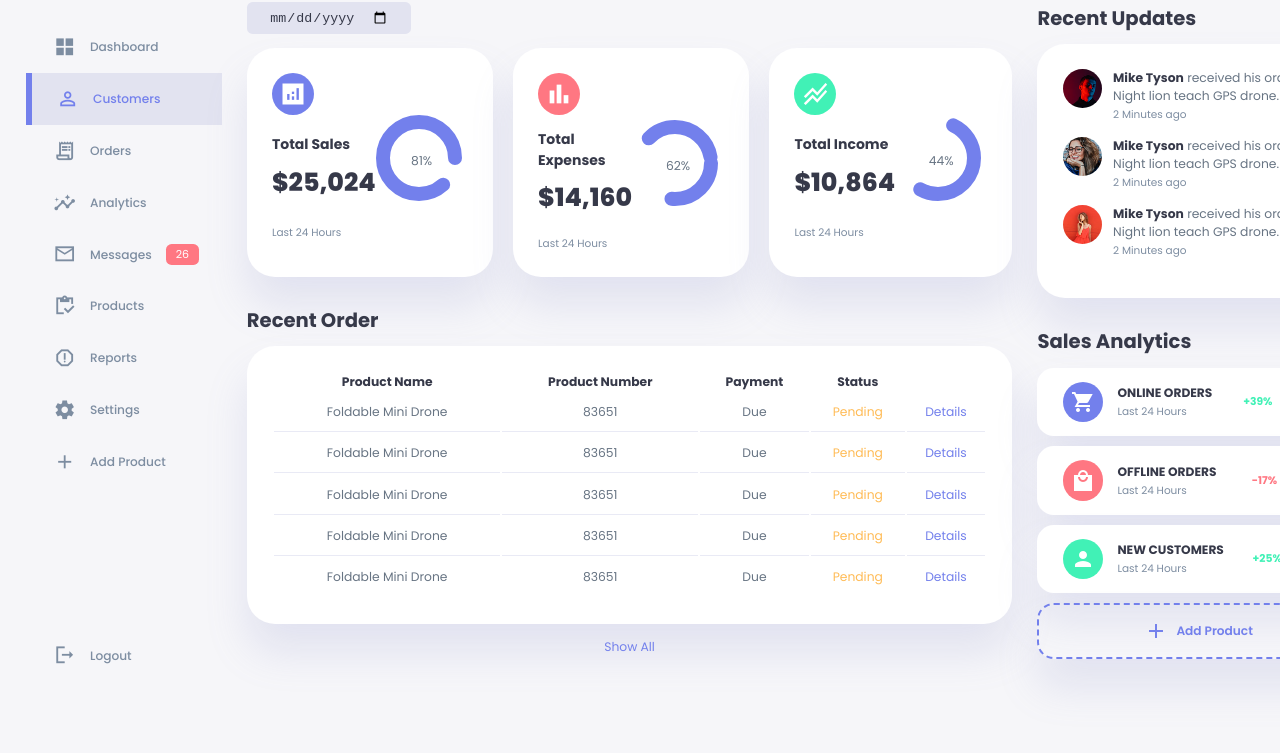
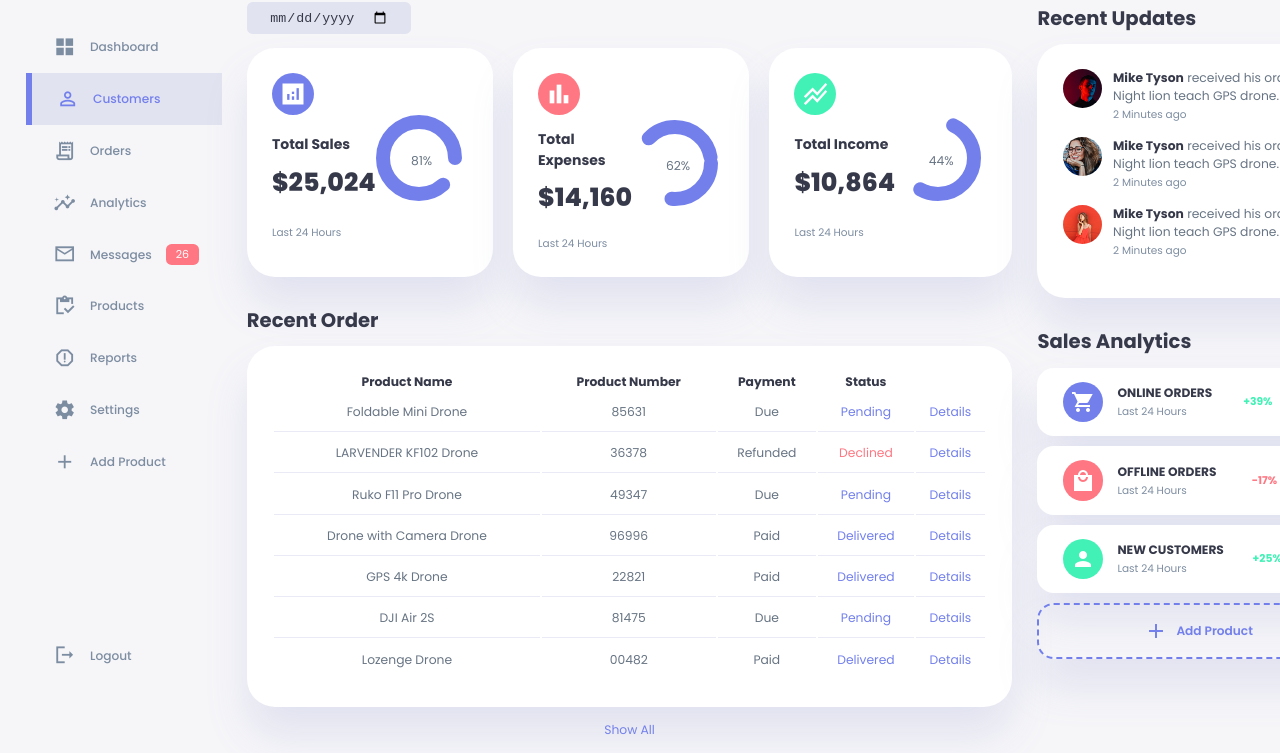
Before and after one commit to ahadullayevbilol/dashboard, a plain HTML site: page index.html in a window 1280 px wide. Shown: the part 70-823 px from the top of the page. Before the commit the page ends 800 px from the top, so only its background shows below. Drawn offline with Linux system fonts and the light colour scheme.

Commit message:
finish site

```diff
--- a/css/style.css
+++ b/css/style.css
@@ -22,6 +22,15 @@
     --card-padding: 1.8rem;
     --padding-1: 1.2rem;
 
+    --box-shadow: 0 2rem 3rem var(--color-light);
+}
+
+.dark-theme-variables{
+    --color-background: #181a1e;
+    --color-white: #20252b;
+    --color-dark: #edeffd;
+    --color-dark-variant: #a3bdcc;
+    --color-light: rgba(0, 0, 0, 0.4);
     --box-shadow: 0 2rem 3rem var(--color-light);
 }
 
@@ -130,7 +139,6 @@ aside{
 }
 
 aside .top{
-    background-color: white;
     display: flex;
     align-items: center;
     justify-content: space-between;
@@ -515,6 +523,11 @@ main .recent-orders a{
     justify-content: center;
 }
 
+.right .sales-analytics .add-product:hover{
+    background: var(--color-primary);
+    color: var(--color-white);
+}
+
 .right .sales-analytics .add-product div{
     display: flex;
     align-items: center;
@@ -573,16 +586,6 @@ main .recent-orders a{
     main .insights > div:nth-child(3) {
         margin-left: 0;
     }
-
-    /* main table thead tr th:last-child,
-    main table thead tr th:first-child{
-        display: none;
-    }
-
-    main table body tr td:last-child,
-    main table body tr td:first-child{
-        display: none;
-    } */
 }
 
 @media only screen and (max-width: 768px) {
@@ -593,7 +596,7 @@ main .recent-orders a{
 
     aside{
         position: fixed;
-        left: 0;
+        left: -100%;
         background: var(--color-white);
         width: 18rem;
         z-index: 3;
@@ -601,6 +604,13 @@ main .recent-orders a{
         height: 100%;
         padding-right: var(--card-padding);
         display: none;
+        animation: showMenu 400ms ease forwards;
+    }
+
+    @keyframes showMenu {
+        to{
+            left: 0;
+        }
     }
 
     aside .logo{
--- a/index.html
+++ b/index.html
@@ -150,42 +150,6 @@
                         </tr>
                     </thead>
                     <tbody>
-                        <tr>
-                            <td>Foldable Mini Drone</td>
-                            <td>83651</td>
-                            <td>Due</td>
-                            <td class="warning">Pending</td>
-                            <td class="primary">Details</td>
-                        </tr>
-                        <tr>
-                            <td>Foldable Mini Drone</td>
-                            <td>83651</td>
-                            <td>Due</td>
-                            <td class="warning">Pending</td>
-                            <td class="primary">Details</td>
-                        </tr>
-                        <tr>
-                            <td>Foldable Mini Drone</td>
-                            <td>83651</td>
-                            <td>Due</td>
-                            <td class="warning">Pending</td>
-                            <td class="primary">Details</td>
-                        </tr>
-                        <tr>
-                            <td>Foldable Mini Drone</td>
-                            <td>83651</td>
-                            <td>Due</td>
-                            <td class="warning">Pending</td>
-                            <td class="primary">Details</td>
-                        </tr>
-                        <tr>
-                            <td>Foldable Mini Drone</td>
-                            <td>83651</td>
-                            <td>Due</td>
-                            <td class="warning">Pending</td>
-                            <td class="primary">Details</td>
-                        </tr>
-                    </tbody>
                 </table>
                 <a href="#">Show All</a>
             </div>
@@ -298,6 +262,7 @@
         </div>
     </div>
 
+    <script src="js/order.js"></script>
     <script src="js/main.js"></script>
 </body>
 </html>
--- a/js/main.js
+++ b/js/main.js
@@ -0,0 +1,33 @@
+const sideMenu = document.querySelector('aside')
+const menuBtn = document.querySelector('#menu-btn')
+const closeBtn = document.querySelector('#close-btn')
+const themeToggler = document.querySelector('.theme-toggler')
+
+menuBtn.addEventListener('click', () => {
+    sideMenu.style.display = 'block'
+})
+
+closeBtn.addEventListener('click', () => {
+    sideMenu.style.display = 'none'
+})
+
+themeToggler.addEventListener('click', () => {
+    document.body.classList.toggle('dark-theme-variables')
+
+    themeToggler.querySelector('span:nth-child(1)').classList.toggle('active')
+    themeToggler.querySelector('span:nth-child(2)').classList.toggle('active')
+})
+
+Orders.forEach(order => {
+    const tr = document.createElement('tr')
+    const trContent = `
+            <td>${order.productName}</td>
+            <td>${order.productNumber}</td>
+            <td>${order.paymentStatus}</td>
+            <td class="${order.shipping === 'Declined' ? 'danger' : order.shipping === 'pending' ? 'warning' : 'primary'}">${order.shipping}</td>
+            <td class="primary">Details</td>
+    `
+
+    tr.innerHTML = trContent;
+    document.querySelector('table tbody').appendChild(tr);
+})
--- /dev/null
+++ b/js/order.js
@@ -0,0 +1,44 @@
+const Orders = [
+    {
+        productName: 'Foldable Mini Drone',
+        productNumber: '85631',
+        paymentStatus: 'Due',
+        shipping: 'Pending'
+    },
+    {
+        productName: 'LARVENDER KF102 Drone',
+        productNumber: '36378',
+        paymentStatus: 'Refunded',
+        shipping: 'Declined'
+    },
+    {
+        productName: 'Ruko F11 Pro Drone',
+        productNumber: '49347',
+        paymentStatus: 'Due',
+        shipping: 'Pending'
+    },
+    {
+        productName: 'Drone with Camera Drone',
+        productNumber: '96996',
+        paymentStatus: 'Paid',
+        shipping: 'Delivered'
+    },
+    {
+        productName: 'GPS 4k Drone',
+        productNumber: '22821',
+        paymentStatus: 'Paid',
+        shipping: 'Delivered'
+    },
+    {
+        productName: 'DJI Air 2S',
+        productNumber: '81475',
+        paymentStatus: 'Due',
+        shipping: 'Pending'
+    },
+    {
+        productName: 'Lozenge Drone',
+        productNumber: '00482',
+        paymentStatus: 'Paid',
+        shipping: 'Delivered'
+    },
+]
```
